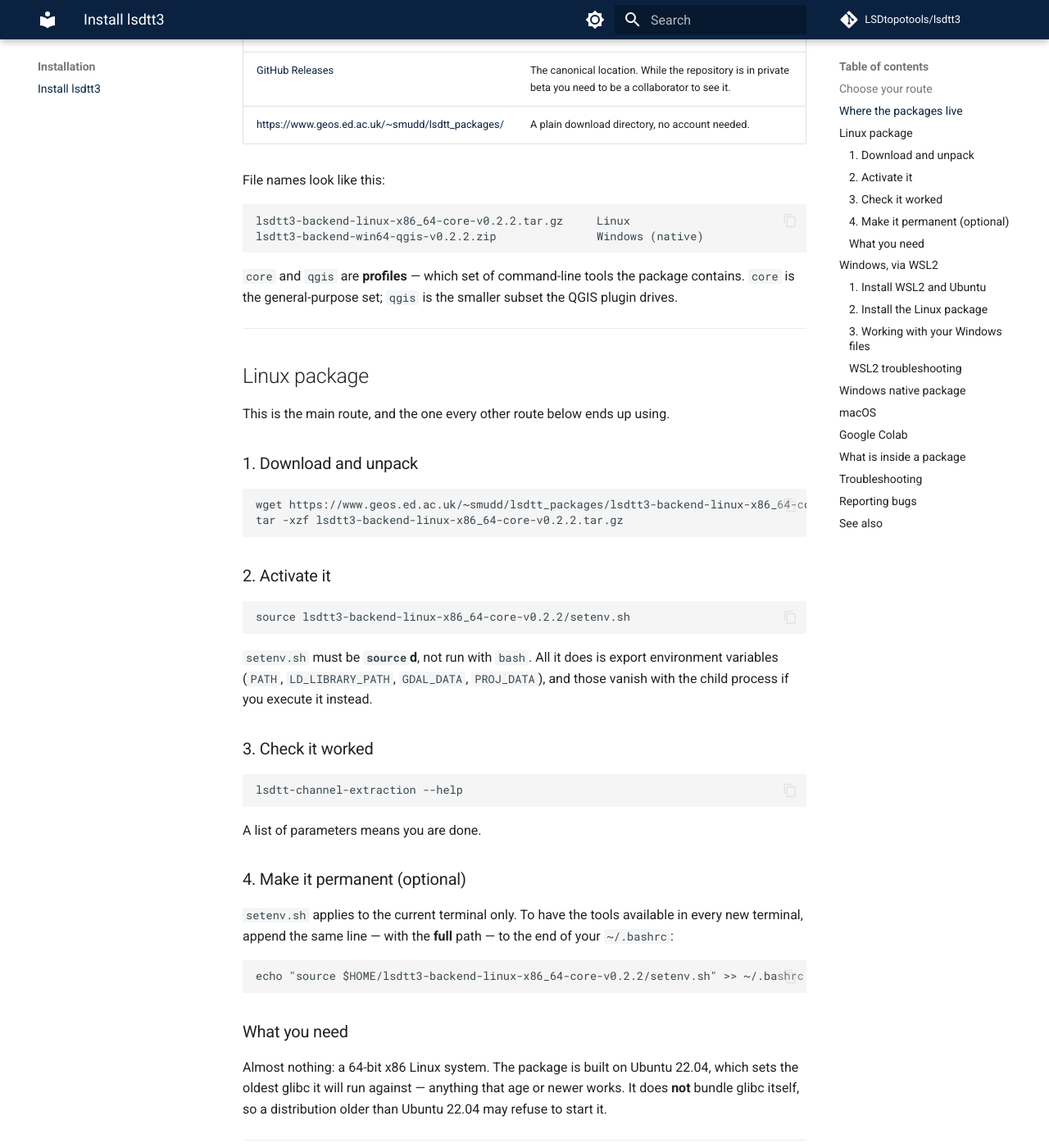
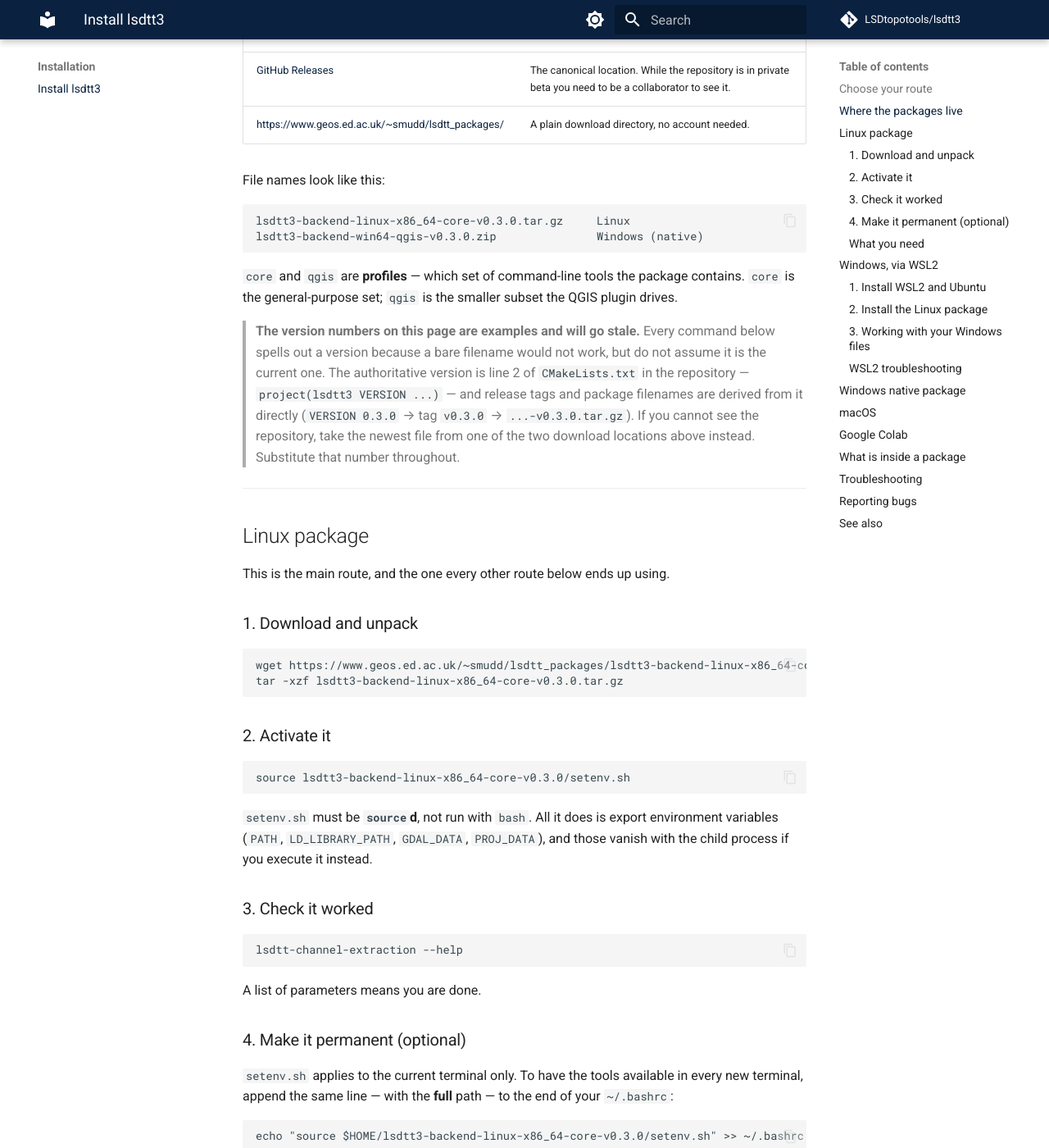
Before and after one commit to LSDtopotools/lsdtt3, an MkDocs documentation site: the page built from docs/install_lsdtt3.md, in a window 1280 px wide and 1400 px high, scrolled down 1110 px. Shown: the whole window at 82% size. Built offline with MkDocs 1.6.1 and Material for MkDocs 9.7.7, drawn with Linux system fonts in a browser that asks for light colours; comment, search, counter and statistics services are not loaded; some of the changed text lies outside the part shown.

Commit message:
Some update to docs and ready to bump version

````diff
--- a/CMakeLists.txt
+++ b/CMakeLists.txt
@@ -1,5 +1,5 @@
 cmake_minimum_required(VERSION 3.15)
-project(lsdtt3 VERSION 0.2.2 LANGUAGES CXX)
+project(lsdtt3 VERSION 0.3.0 LANGUAGES CXX)
 
 include(CTest)
 
--- a/docs/install_lsdtt3.md
+++ b/docs/install_lsdtt3.md
@@ -44,13 +44,22 @@ Both of these hold the same files. Use whichever you can reach.
 File names look like this:
 
 ```
-lsdtt3-backend-linux-x86_64-core-v0.2.2.tar.gz     Linux
-lsdtt3-backend-win64-qgis-v0.2.2.zip               Windows (native)
+lsdtt3-backend-linux-x86_64-core-v0.3.0.tar.gz     Linux
+lsdtt3-backend-win64-qgis-v0.3.0.zip               Windows (native)
 ```
 
 `core` and `qgis` are **profiles** — which set of command-line tools the
 package contains. `core` is the general-purpose set; `qgis` is the smaller
 subset the QGIS plugin drives.
+
+> **The version numbers on this page are examples and will go stale.** Every
+> command below spells out a version because a bare filename would not work,
+> but do not assume it is the current one. The authoritative version is line 2
+> of `CMakeLists.txt` in the repository — `project(lsdtt3 VERSION ...)` — and
+> release tags and package filenames are derived from it directly (`VERSION
+> 0.3.0` → tag `v0.3.0` → `...-v0.3.0.tar.gz`). If you cannot see the
+> repository, take the newest file from one of the two download locations
+> above instead. Substitute that number throughout.
 
 ---
 
@@ -61,14 +70,14 @@ This is the main route, and the one every other route below ends up using.
 ### 1. Download and unpack
 
 ```bash
-wget https://www.geos.ed.ac.uk/~smudd/lsdtt_packages/lsdtt3-backend-linux-x86_64-core-v0.2.2.tar.gz
-tar -xzf lsdtt3-backend-linux-x86_64-core-v0.2.2.tar.gz
+wget https://www.geos.ed.ac.uk/~smudd/lsdtt_packages/lsdtt3-backend-linux-x86_64-core-v0.3.0.tar.gz
+tar -xzf lsdtt3-backend-linux-x86_64-core-v0.3.0.tar.gz
 ```
 
 ### 2. Activate it
 
 ```bash
-source lsdtt3-backend-linux-x86_64-core-v0.2.2/setenv.sh
+source lsdtt3-backend-linux-x86_64-core-v0.3.0/setenv.sh
 ```
 
 `setenv.sh` must be **`source`d**, not run with `bash`. All it does is export
@@ -90,7 +99,7 @@ in every new terminal, append the same line — with the **full** path — to th
 end of your `~/.bashrc`:
 
 ```bash
-echo "source $HOME/lsdtt3-backend-linux-x86_64-core-v0.2.2/setenv.sh" >> ~/.bashrc
+echo "source $HOME/lsdtt3-backend-linux-x86_64-core-v0.3.0/setenv.sh" >> ~/.bashrc
 ```
 
 ### What you need
@@ -128,10 +137,10 @@ Follow [Linux package](#linux-package) inside the Ubuntu terminal.
 
 If you downloaded the tarball with a Windows browser it is on your Windows
 disk, which WSL2 mounts under `/mnt/`. A file at
-`C:\Users\Alice\Downloads\lsdtt3-backend-linux-x86_64-core-v0.2.2.tar.gz` is:
+`C:\Users\Alice\Downloads\lsdtt3-backend-linux-x86_64-core-v0.3.0.tar.gz` is:
 
 ```
-/mnt/c/Users/Alice/Downloads/lsdtt3-backend-linux-x86_64-core-v0.2.2.tar.gz
+/mnt/c/Users/Alice/Downloads/lsdtt3-backend-linux-x86_64-core-v0.3.0.tar.gz
 ```
 
 ### 3. Working with your Windows files
@@ -189,7 +198,7 @@ WSL2 is unavailable on a managed machine — use [WSL2](#windows-via-wsl2).
 Unzip it, then in PowerShell:
 
 ```powershell
-cd lsdtt3-backend-win64-qgis-v0.2.2
+cd lsdtt3-backend-win64-qgis-v0.3.0
 . .\setenv.ps1
 .\bin\lsdtt-raster-preprocessing.exe --version
 ```
@@ -233,8 +242,8 @@ installed on your own machine at all. Two things differ from a normal terminal.
 Download and unpack in a code cell (`!` runs a shell command):
 
 ```python
-!wget https://www.geos.ed.ac.uk/~smudd/lsdtt_packages/lsdtt3-backend-linux-x86_64-core-v0.2.2.tar.gz
-!tar -xzf lsdtt3-backend-linux-x86_64-core-v0.2.2.tar.gz
+!wget https://www.geos.ed.ac.uk/~smudd/lsdtt_packages/lsdtt3-backend-linux-x86_64-core-v0.3.0.tar.gz
+!tar -xzf lsdtt3-backend-linux-x86_64-core-v0.3.0.tar.gz
 ```
 
 **Do not use `!source setenv.sh`.** Every `!` line runs in its own throwaway
@@ -244,7 +253,7 @@ Python instead, once per session:
 ```python
 import os
 
-root = "/content/lsdtt3-backend-linux-x86_64-core-v0.2.2"
+root = "/content/lsdtt3-backend-linux-x86_64-core-v0.3.0"
 os.environ["PATH"] = f"{root}/bin:" + os.environ["PATH"]
 os.environ["LD_LIBRARY_PATH"] = f"{root}/lib:" + os.environ.get("LD_LIBRARY_PATH", "")
 os.environ["GDAL_DATA"] = f"{root}/share/gdal"
````
Also changed, not shown: README.md (+10 -3 lines), docs/developer_notes/making_release_packages.md (+9 -0 lines), tools/README.md (+16 -3 lines), 1 other file.
